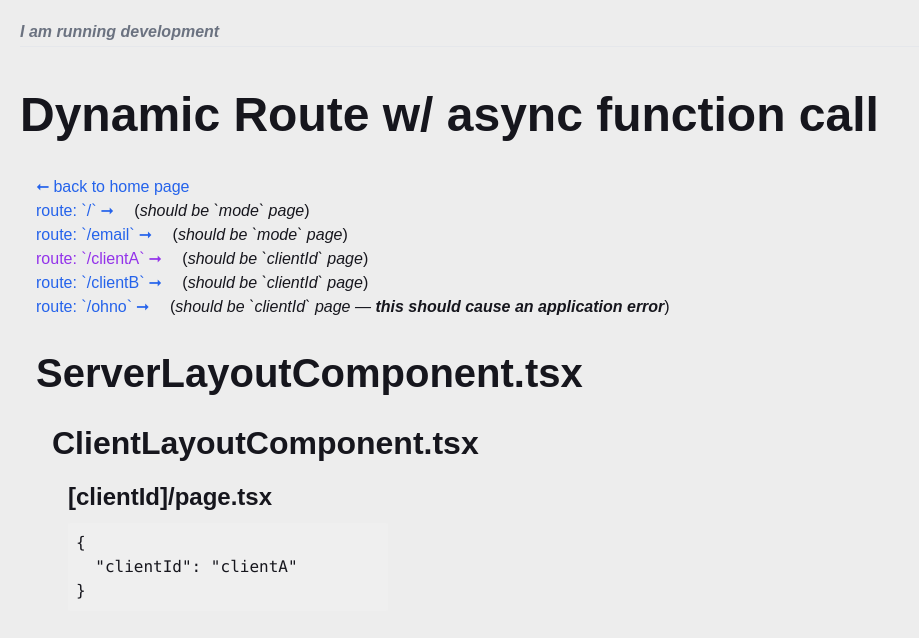
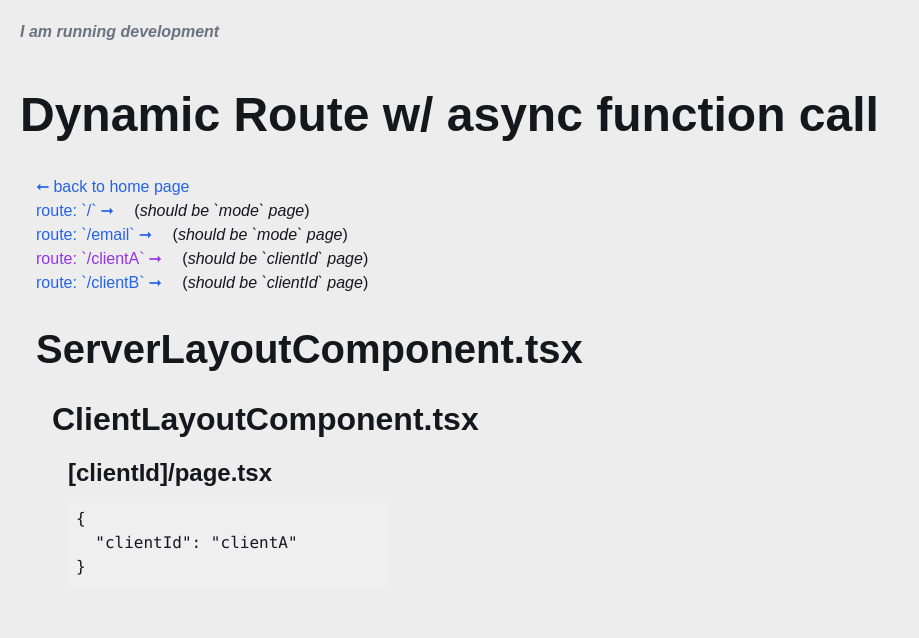
Before and after one commit to tbremer/next-dynamic-routes-issue, a Next.js app: page /dynamic-route/clientA in a window 1280 px wide. Shown: the top 638 px of the page, without its empty margins (0-919 px from the left). Built offline with nearby package versions, Linux system fonts and the light colour scheme.

Commit message:
remove last test page from configuration class

```diff
--- a/app/dynamic-route/layout.tsx
+++ b/app/dynamic-route/layout.tsx
@@ -30,14 +30,6 @@ export default function Layout({ children }: PropsWithChildren): JSX.Element {
             <Link href="/dynamic-route/clientB">route: `/clientB`</Link> (
             <em>should be `clientId` page</em>)
           </li>
-          <li>
-            <Link href="/dynamic-route/ohno">route: `/ohno`</Link> (
-            <em>
-              should be `clientId` page —{" "}
-              <strong>this should cause an application error</strong>
-            </em>
-            )
-          </li>
         </ul>
       </nav>
       <ServerLayoutComponent
```
